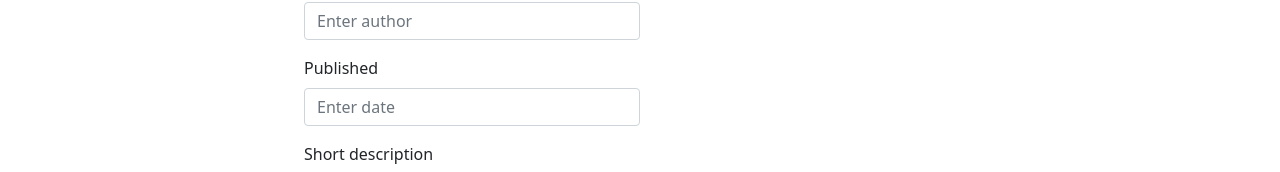
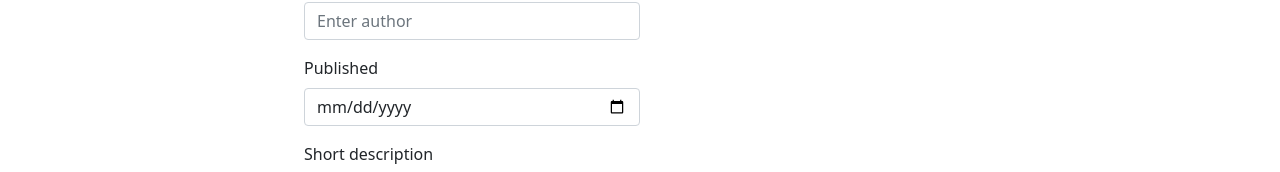
Before and after one commit to scoverstudio/CRUD_APP, a React (Create React App) app: page /post/add in a window 1280 px wide. Shown: the part 282-454 px from the top of the page. Built offline with nearby package versions, Linux system fonts and the light colour scheme.

Commit message:
repair date input

```diff
--- a/src/components/features/PostForm/PostForm.js
+++ b/src/components/features/PostForm/PostForm.js
@@ -54,7 +54,7 @@ const PostForm = ({ action, actionText, ...props }) => {
           controlId='exampleForm.ControlInput1'>
           <Form.Label>Published</Form.Label>
           <Form.Control
-            type='text'
+            type='date'
             placeholder='Enter date'
             value={publishedDate}
             onChange={(e) => setPublishedDate(e.target.value)}
```
